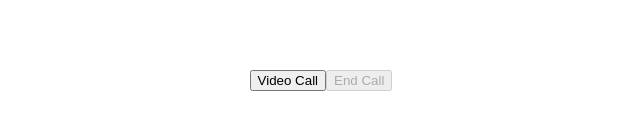
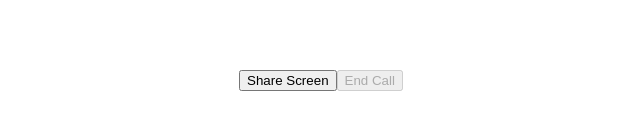
Before and after one commit to CertusOp/windows-chrome-screensharing-h264-issue, a browser extension: page public/index.html in a window 1280 px wide. Shown: the part 344-474 px from the top of the page, 319-959 px from the left. Drawn offline with Linux system fonts and the light colour scheme.

Commit message:
Update copy of start-call-button

```diff
--- a/public/index.html
+++ b/public/index.html
@@ -31,7 +31,7 @@
       <video id="video-playback" autoplay muted></video>
     </section>
     <section>
-      <input id="start-call-button" type="button" disabled value="Video Call"/>
+      <input id="start-call-button" type="button" disabled value="Share Screen"/>
       <input id="end-call-button" type="button" disabled value="End Call"/>
     </section>
 
```
